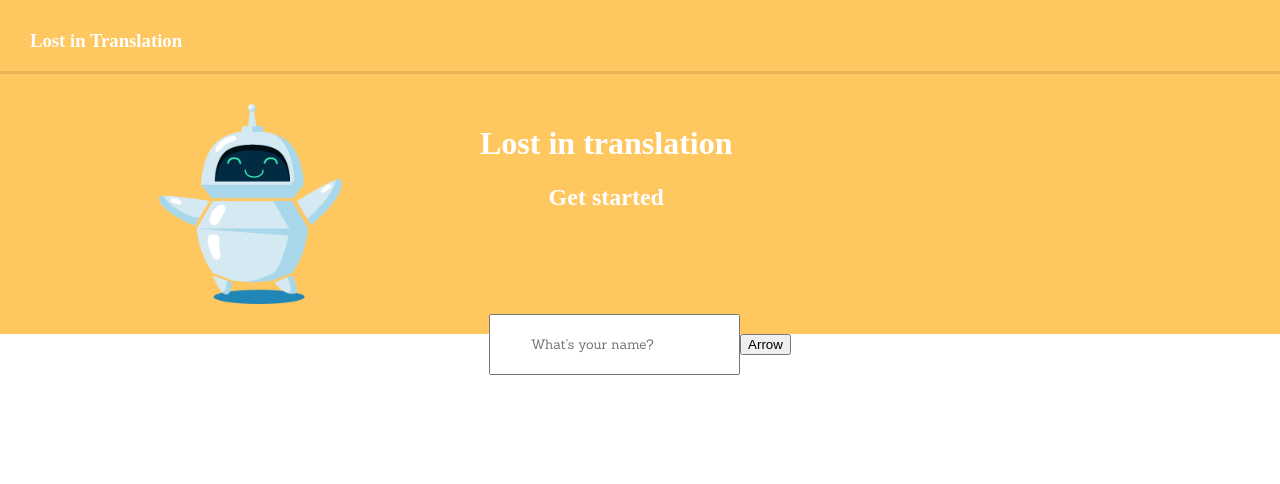
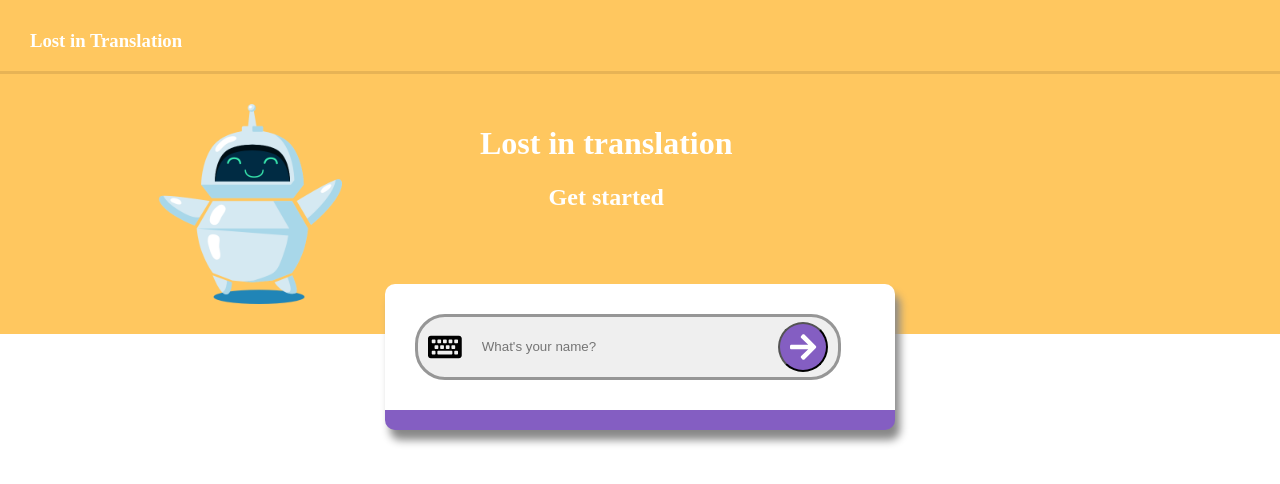
Before and after one commit to Satuhoo/lost-in-translation, a React (Create React App) app: page /Login in a window 1280 px wide. Shown: the top 484 px of the page. Built offline with nearby package versions, Linux system fonts and the light colour scheme; a web font is replaced by a local one.

Commit message:
style: moves the form to own component and styles it

```diff
--- a/src/components/Header.js
+++ b/src/components/Header.js
@@ -1,6 +1,8 @@
 import './styles/Header.css';
 import { Link } from 'react-router-dom';
 import logo from '../assets/Logo.png';
+import { FontAwesomeIcon } from '@fortawesome/react-fontawesome';
+import {faUser} from '@fortawesome/free-solid-svg-icons';
 
 function Header({userName}) {
     return(
@@ -8,7 +10,8 @@ function Header({userName}) {
             {userName && <img className="logo" src={logo} alt="logo"/>}
             <Link className="link" to="/"><h3>Lost in Translation</h3></Link>
             <div className="user">
-            {userName && <Link className="link" to="/profile"><p className="userName">{userName}</p></Link>}
+                {userName && <Link className="link" to="/profile"><p className="userName">{userName}
+                    <FontAwesomeIcon className="icon" icon={faUser}/></p> </Link>}
             </div>
         </div>
     )
--- a/src/components/Login.js
+++ b/src/components/Login.js
@@ -1,6 +1,6 @@
-import {Link} from "react-router-dom";
 import './styles/Login.css';
 import logo from '../assets/Logo.png';
+import Form from './forms/Form';
 
 function Login({userName, onChangeUserName, submit}) {
     return (
@@ -12,11 +12,8 @@ function Login({userName, onChangeUserName, submit}) {
                     <h2>Get started</h2>
                 </div>
             </div>
-            <div className="username-field">
-                <input value={userName} onChange={onChangeUserName} placeholder="What's your name?"/>
-                <Link to="/">
-                    <button onClick={submit}>Arrow</button>
-                </Link>
+            <div className="form-container">
+                <Form path="/" value={userName} handleChangeValue={onChangeUserName} placeholder="What's your name?" submit={submit}/>
             </div>
         </div>
     )
--- a/src/components/Translator.js
+++ b/src/components/Translator.js
@@ -3,6 +3,7 @@ import {addToStorage} from '../utils/storage';
 import translate from '../utils/translate';
 import {Signs} from './signs/Signs';
 import './styles/Translator.css';
+import Form from './forms/Form';
 
 function Translator() {
     const [inputWord, setInputWord] = useState("");
@@ -21,11 +22,10 @@ function Translator() {
 
     return (
         <div className="translator">
-            <form className="input-form" onSubmit={handleTranslate}>
-                    <input value={inputWord} onChange={handleInputChange} maxLength={40}
-                    placeholder="Type what you want to translate"></input>
-                    <button type="submit">Translate</button>
-            </form>
+            <div className="form-container-translator">
+            <Form value={inputWord} handleChangeValue={handleInputChange} placeholder="Type what you want to translate"
+                submit={handleTranslate}/>
+            </div>
             <div className="translator-box-container">
                 <Signs translation={translation}/>
             </div>
--- /dev/null
+++ b/src/components/forms/Form.js
@@ -0,0 +1,21 @@
+import {Link} from "react-router-dom";
+import '../styles/Form.css';
+import { FontAwesomeIcon } from '@fortawesome/react-fontawesome';
+import {faArrowRight} from '@fortawesome/free-solid-svg-icons';
+import {faKeyboard} from '@fortawesome/free-solid-svg-icons';
+
+const Form = (props) => {
+    return(
+        <form>
+            <FontAwesomeIcon className="icon-keyboard" icon={faKeyboard}/>
+            <input value={props.value} onChange={props.handleChangeValue} placeholder={props.placeholder}/>
+            <Link to={props.path}>
+                <button className="submit-btn" onClick={props.submit}>
+                    <FontAwesomeIcon className="icon-arrow" icon={faArrowRight}/>
+                </button>
+            </Link>
+        </form>
+    )
+}
+
+export default Form;
--- /dev/null
+++ b/src/components/styles/Form.css
@@ -0,0 +1,36 @@
+form {
+    display: flex;
+    padding: 0px 10px 0px 10px;
+    background-color: #EFEFEF;
+    width: 400px;
+    border: 3px solid #969696;
+    border-radius: 30px;
+    justify-content: space-between;
+}
+
+input {
+    padding:20px;
+    background-color:#EFEFEF;
+    border: none;
+    width: 350px;
+    outline:none;
+}
+
+.icon-keyboard {
+    padding-top: 15px;
+    font-size: 30px;
+}
+
+.icon-arrow {
+    font-size: 30px;
+}
+
+.submit-btn {
+    background-color: #845EC2;
+    width: 50px;
+    height: 50px;
+    color: white;
+    margin: 5px 0px 5px 0px;
+    border-radius: 25px;
+    outline: none;
+}
--- a/src/components/styles/Header.css
+++ b/src/components/styles/Header.css
@@ -30,9 +30,15 @@ h3 {
 
 .userName {
     background-color: #E7B355;
+    color: white;
     padding: 8px;
     border-radius: 20px;
     margin-right: 40px;
     margin-top: 25px;
     font-family: 'Love Ya Like A Sister', cursive;
 }
+
+.icon {
+    font-size: 20px;
+    margin-left: 10px;
+}
--- a/src/components/styles/Login.css
+++ b/src/components/styles/Login.css
@@ -22,6 +22,14 @@ h1, h2 {
     margin-left: 130px;
 }
 
-.username-field {
-    margin-top: -20px;
+.form-container {
+    margin-top: -50px;
+    width: 450px;
+    background-color: white;
+    margin-left: auto;
+    margin-right: auto;
+    box-shadow: 5px 10px 8px #888888;
+    border-radius: 10px;
+    padding: 30px;
+    border-bottom: 20px solid #845EC2;
 }
--- a/src/components/styles/Translator.css
+++ b/src/components/styles/Translator.css
@@ -9,14 +9,11 @@
     text-align: center;
 }
 
-.input-form {
-    padding: 40px;
+.form-container-translator {
+    display: flex;
+    justify-content: center;
     background-color: #FFC75F;
-}
-
-input {
-    padding: 20px 40px 20px 40px;
-    font-family: 'Sanchez', serif;
+    padding: 30px;
 }
 
 .translation-box {
```
